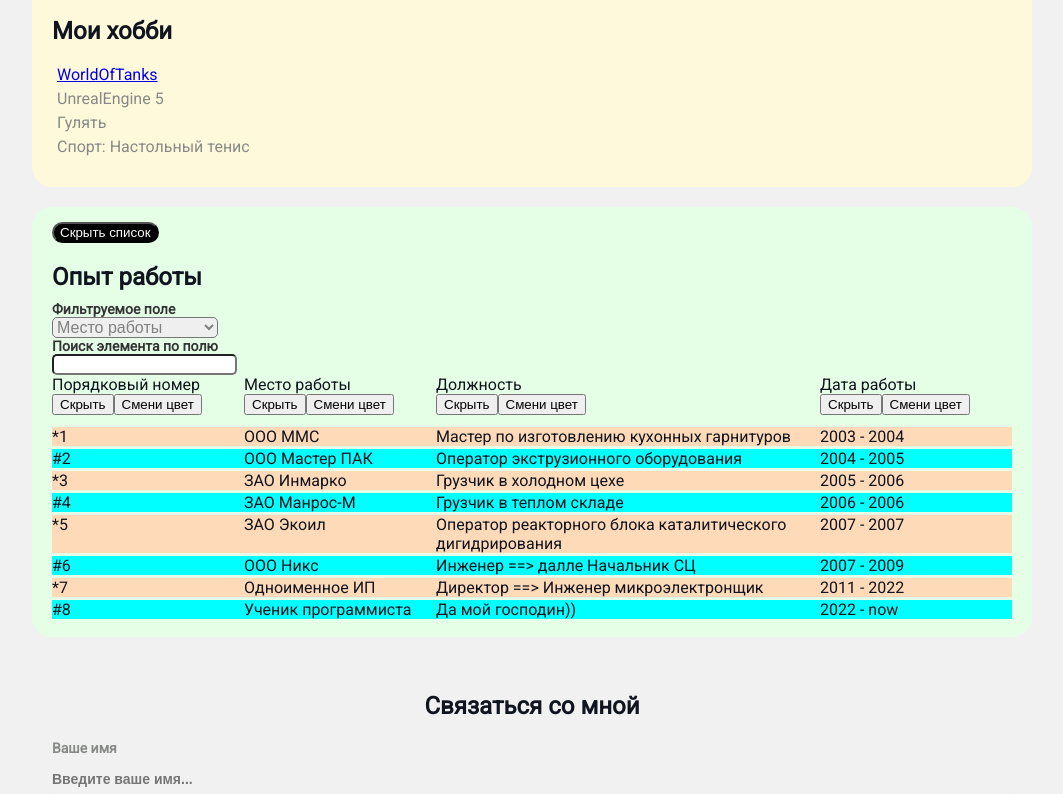
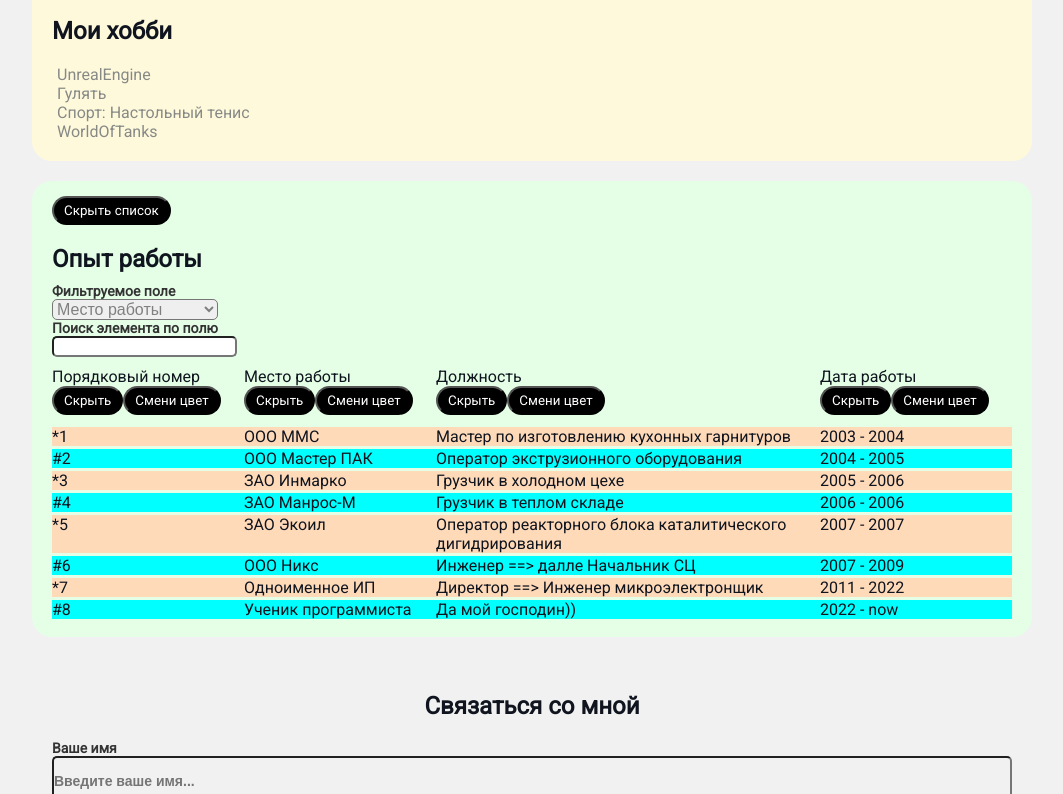
Before and after one commit to demilisher1/my-app, a React (Create React App) app: page / in a window 1280 px wide. Shown: the part 420-1214 px from the top of the page, without its empty margins (108-1171 px from the left). Built offline with nearby package versions, Linux system fonts and the light colour scheme.

Commit message:
с небольшими недочетами по стилям, все работает

```diff
--- a/src/components/Main/components/Contact/components/FormContact.js
+++ b/src/components/Main/components/Contact/components/FormContact.js
@@ -27,7 +27,7 @@ class FormContact extends React.Component{
         e.currentTarget.style.border = '2px solid blue'
     }
     handleBlur = (e) => {
-        e.currentTarget.style.border = 'none'
+        e.currentTarget.style.border = '2px solid'
     }
 
 
--- a/src/components/Main/components/Contact/components/FormContact.module.css
+++ b/src/components/Main/components/Contact/components/FormContact.module.css
@@ -8,31 +8,12 @@
 /*    margin-right: 10px;*/
 /*}*/
 
-.formGroup label {
-    display: block;
-    font-size: 14px;
-    color: #868986;
-}
-.formGroup .btn {
-    max-width: fit-content;
-    background: #111;
-    padding: 15px 20px;
-    color: #fff;
-    border: none;
-    font-family: inherit;
-    cursor: pointer;
-}
 
-.formGroup .btn:hover {
-    opacity: 0.9;
-}
 
 .formGroup input,
 .formGroup textarea {
     width: 100%;
     box-sizing: border-box;
-    border: none;
-    border-bottom: 1px solid #ccc;
     color: #000;
     padding: 15px 0 10px;
     outline: none;
@@ -40,7 +21,3 @@
     font-weight: bold;
     background: transparent;
 }
-
-/*.myClass {*/
-/*    border: 2px solid red;*/
-/*}*/
--- a/src/components/Main/components/HeadInfo/HeadIInfo.module.css
+++ b/src/components/Main/components/HeadInfo/HeadIInfo.module.css
@@ -24,11 +24,6 @@
     font-weight: lighter;
 }
 
-.love {
-    margin: 0;
-    font-style: italic;
-    font-weight: lighter;
-}
 .social {
     margin-bottom: 10px;
     display: block;
--- a/src/components/Main/components/HeadInfo/HeadInfo.js
+++ b/src/components/Main/components/HeadInfo/HeadInfo.js
@@ -10,7 +10,7 @@ class HeadInfo extends React.Component {
             <div className={style.infoText}>
                 <div className={style.iam}>Алексей Шуляков</div>
                 <div className={style.ic}>Я основатель сервисного центра <strong>IC-Parts</strong></div>
-                <div className={style.love}>Я люблю микроэлектронику, пешие прогулки, изучать что-либо новое</div>
+                <div className={style.ic}>Я люблю микроэлектронику, пешие прогулки, изучать что-либо новое</div>
                 <div className={style.social}>Мои социальные сети</div>
                 <div className={style.ref}>
                 <a href="https://vk.com/demilisher" target="_blank">Мой VK</a>
--- a/src/components/Main/components/Hobby/Hobby.js
+++ b/src/components/Main/components/Hobby/Hobby.js
@@ -2,16 +2,31 @@ import React from "react";
 import style from './Hobby.module.css';
 
 class Hobby extends React.Component{
+    state = {
+        item: [
+            {
+                hobby: "UnrealEngine",
+            },
+            {
+                hobby: "Гулять"
+            },
+            {
+                hobby: "Спорт: Настольный тенис"
+            },
+            {
+                hobby: "WorldOfTanks"
+            },
+
+        ]
+    }
     render() {
+        const {item} = this.state;
         return <div className={style.yellow}>
             <div className={style.ho}>Мои хобби</div>
             <div className={style.list}>
-                <div className={style.link}>
-                    <a href="https://kttc.ru/wot/ru/user/demilisher/" target="_blank">WorldOfTanks</a>
-                </div>
-                <div className={style.UE}>UnrealEngine 5</div>
-                <div className={style.walk}>Гулять</div>
-                <div className={style.sport}>Спорт: Настольный тенис</div>
+                {item.map(({hobby}) => {
+                    return <div key={hobby}>{hobby}</div>
+                })}
             </div>
         </div>
     }
--- a/src/components/Main/components/Hobby/Hobby.module.css
+++ b/src/components/Main/components/Hobby/Hobby.module.css
@@ -16,20 +16,6 @@
     list-style: none;
     margin-block-start: 1em;
     margin-block-end: 1em;
-}
-.link {
-    margin-bottom: 5px;
-}
-
-.UE {
     color: #868986;
     margin-bottom: 5px;
 }
-.walk {
-    color: #868986;
-    margin-bottom: 5px;
-}
-.sport {
-    color: #868986;
-    margin-bottom: 5px;
-}
--- a/src/components/Main/components/OboutMy/About.js
+++ b/src/components/Main/components/OboutMy/About.js
@@ -5,7 +5,7 @@ class About extends React.Component{
     render() {
         return <div className={style.red}>
             <div className={style.I}>Обо мне</div>
-            <div className={style.oboutMe}>
+            <div className={style.aboutMe}>
                 <a target="_blank" href="AboutMe.html">Моя история</a>
             </div>
         </div>
--- a/src/components/Main/components/OboutMy/About.module.css
+++ b/src/components/Main/components/OboutMy/About.module.css
@@ -14,7 +14,7 @@
 
 }
 
-.oboutMe a {
+.aboutMe a {
     display: block;
     list-style-type: disc;
     margin-block-start: 1em;
--- a/src/components/Main/components/Works/components/WorksTable/WorkHead/WorkHead.js
+++ b/src/components/Main/components/Works/components/WorksTable/WorkHead/WorkHead.js
@@ -1,6 +1,7 @@
 import React from "react";
 import {removeColumnHead} from "../../../../../../../store/worksTableSlice/worksTableSlice";
 import {connect} from "react-redux";
+import Button from "../../../../../../common/Button/Button";
 
 class WorkHead extends React.Component {
     state = {
@@ -43,11 +44,11 @@ class WorkHead extends React.Component {
         return (
             <div>
                 <div style={style}>{this.props.title}</div>
-                <button onClick={this.clickCollumHead}>
+                <Button handleClick={this.clickCollumHead}>
                     {showText ? 'Показать' : 'Скрыть'}
-                </button>
-                <button onClick={this.clickChangeColors}> Смени цвет
-                </button>
+                </Button>
+                <Button handleClick={this.clickChangeColors}> Смени цвет
+                </Button>
             </div>
         )
     }
--- a/src/components/common/Button/Button.js
+++ b/src/components/common/Button/Button.js
@@ -5,7 +5,7 @@ import style from "./Button.module.css"
 class Button extends React.Component{
 
     render() {
-        const {handleClick, children, value, type} = this.props;
+        const {handleClick, children, value} = this.props;
         return (
             <button
                 onClick={handleClick}
@@ -19,7 +19,7 @@ class Button extends React.Component{
 }
 
 Button.propTypes = {
-    handleClick: PropTypes.func.isRequired,
+    // handleClick: PropTypes.func.isRequired,
     children: PropTypes.node,
 }
 
--- a/src/components/common/Button/Button.module.css
+++ b/src/components/common/Button/Button.module.css
@@ -2,4 +2,12 @@
     border-radius: 25px;
     background-color: black;
     color: white;
+    cursor: pointer;
+    padding: 5px 10px;
+    font-family: inherit;
+    max-width: fit-content;
 }
+
+.root:hover {
+    color: #868986;
+}
--- a/src/components/common/Input/Input.module.css
+++ b/src/components/common/Input/Input.module.css
@@ -1,9 +1,8 @@
 .root {
-    border-radius: 25px;
+    border-radius: 5px;
+    margin-bottom: 10px;
 }
-.root {
-    color: grey;
-    border-radius: 5px;
-    /*max-width: 160px*/
-;
+
+.root:hover {
+    color: #868986;
 }
```
